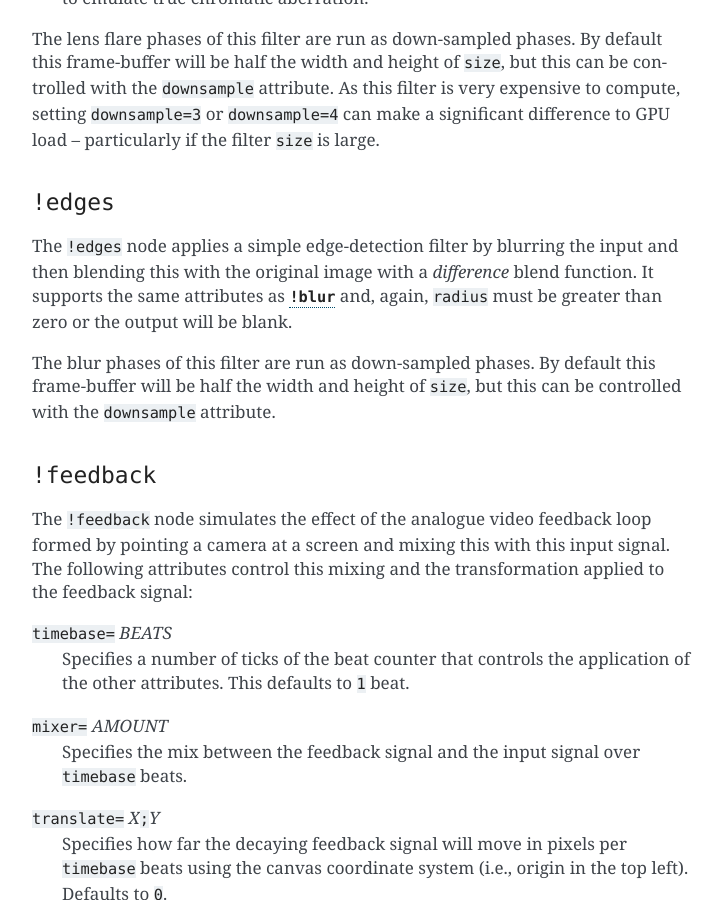
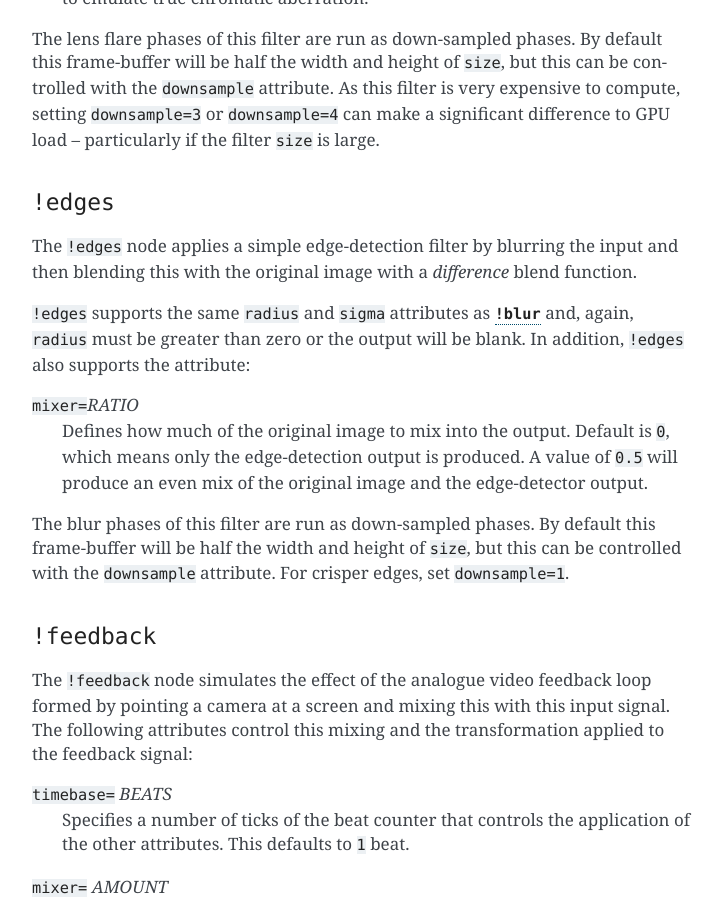
Before and after one commit to jonathanhogg/flitter, a Sphinx documentation site: the page built from docs/shaders.md, in a window 1280 px wide and 900 px high, scrolled down 11068 px. Shown: the whole window, without its empty margins (388-1110 px from the left). Built offline with Sphinx 7.4.7, drawn with Linux system fonts in a browser that asks for light colours.

Commit message:
Support mixing edge-detection output with input

```diff
--- a/docs/shaders.md
+++ b/docs/shaders.md
@@ -469,12 +469,21 @@ difference to GPU load – particularly if the filter `size` is large.
 
 The `!edges` node applies a simple edge-detection filter by blurring the input
 and then blending this with the original image with a *difference* blend
-function. It supports the same attributes as [`!blur`](#blur) and, again,
-`radius` must be greater than zero or the output will be blank.
+function.
+
+`!edges` supports the same `radius` and `sigma` attributes as [`!blur`](#blur)
+and, again, `radius` must be greater than zero or the output will be blank. In
+addition, `!edges` also supports the attribute:
+
+`mixer=`*RATIO*
+: Defines how much of the original image to mix into the output. Default is `0`,
+which means only the edge-detection output is produced. A value of `0.5` will
+produce an even mix of the original image and the edge-detector output.
 
 The blur phases of this filter are run as down-sampled phases. By default
 this frame-buffer will be half the width and height of `size`, but this can
-be controlled with the `downsample` attribute.
+be controlled with the `downsample` attribute. For crisper edges, set
+`downsample=1`.
 
 ### `!feedback`
 
```
Also changed, not shown: 2 other files.
